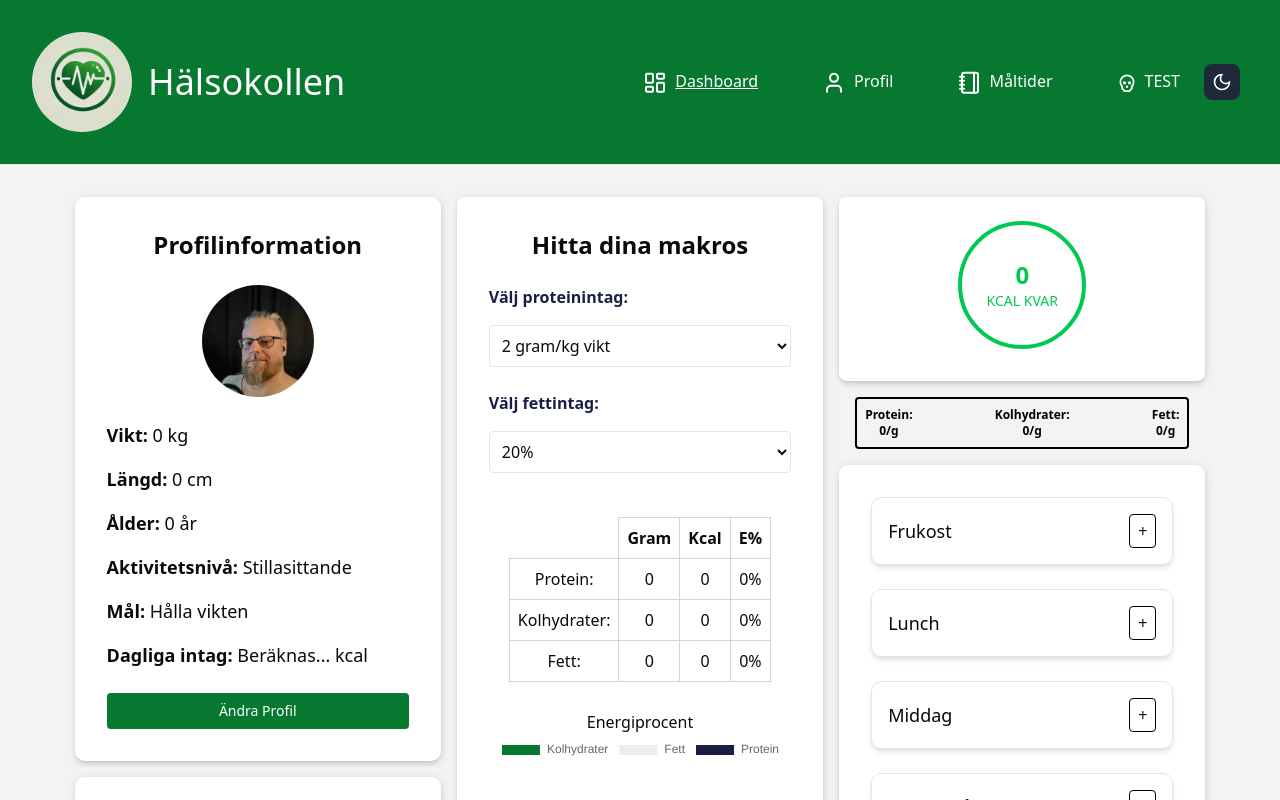
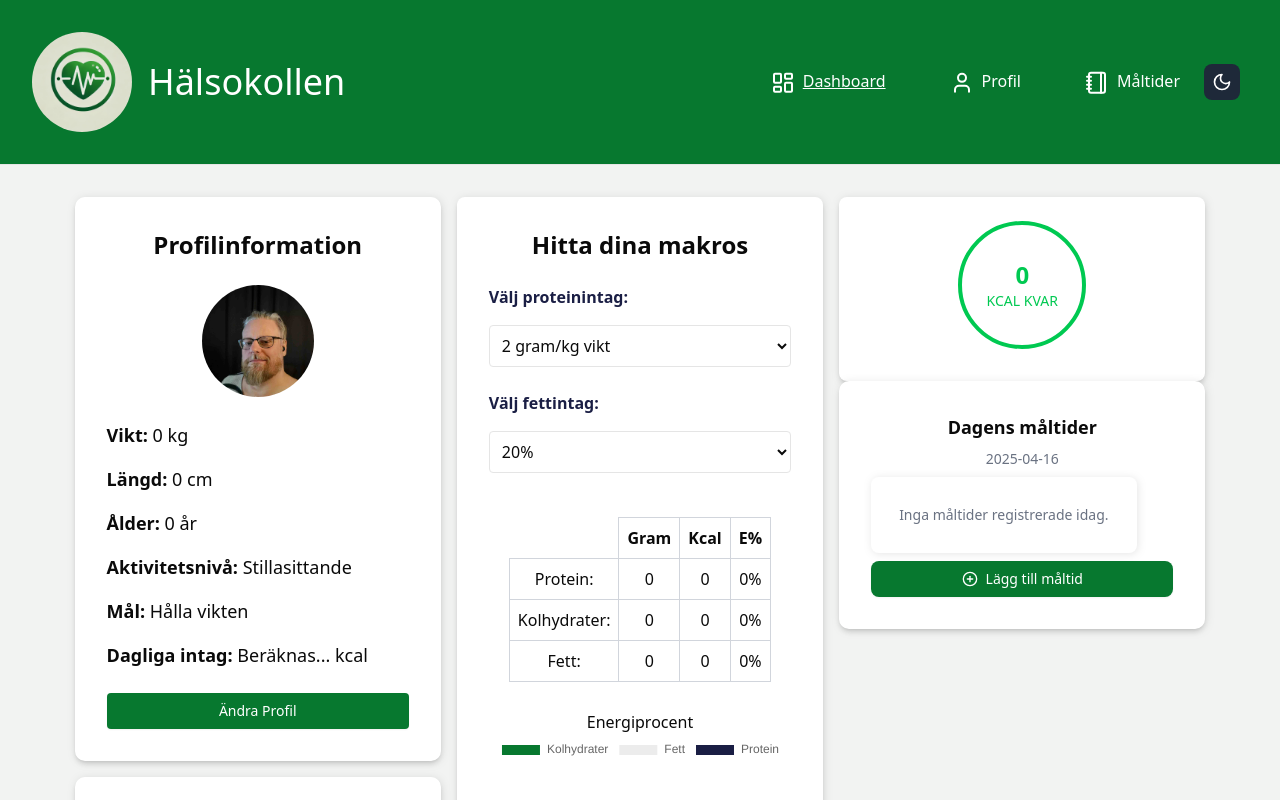
Before and after one commit to ToeCrow/Healttracker-v2.0, a React (Vite) app: page / in a window 1280 px wide. Shown: the top 800 px of the page. Built offline with nearby package versions, Linux system fonts and the light colour scheme.

Commit message:
main ready for presentation

```diff
--- a/src/components/Header/Navbar.jsx
+++ b/src/components/Header/Navbar.jsx
@@ -55,7 +55,7 @@ function Navbar() {
             Måltider
           </NavLink>
         </li>
-        <li>
+        {/* <li>
           <NavLink
             to="/test"
             className={({ isActive }) =>
@@ -65,7 +65,7 @@ function Navbar() {
             <Skull className="inline self-center h-full mr-2" size={20} color="white" />
             TEST
           </NavLink>
-        </li>
+        </li> */}
       </ul>
 
       {isOpen && (
--- a/src/components/MealListItem.jsx
+++ b/src/components/MealListItem.jsx
@@ -11,7 +11,7 @@ const MealListItem = ({ meal, onEdit = () => {}, editButton = null }) => {
 
   return (
     <details
-      className="bg-white shadow-md rounded p-4 border-1 border-accent/30"
+      className=" shadow-md rounded p-4 border-1 border-accent/30"
       open={showDetails} // React controls the open state
     >
       <summary
--- a/src/components/dashboard/MacrosBar.jsx
+++ b/src/components/dashboard/MacrosBar.jsx
@@ -5,6 +5,7 @@ const MacrosBar = () => {
   const macros = useSelector((state) => state.profile.macros) || {};
 
   return (
+    <div className="max-w-sm mx-auto rounded-lg shadow-md p-6 mt-4 fixed-width card gap-4 flex flex-col">
     <div className='flex justify-between border-2 border-black p-2 m-4 rounded'>
       <div className='flex-col'>
       <p className='font-bold text-xs'>Protein:</p>
@@ -20,6 +21,7 @@ const MacrosBar = () => {
       <p className='font-bold text-xs'>0/{macros.fatGrams}g</p>
       </div>
     </div>
+    </div>
   )
 }
 
--- a/src/components/dashboard/MealPlaner.jsx
+++ b/src/components/dashboard/MealPlaner.jsx
@@ -1,24 +1,22 @@
-import React from 'react'
-import MacrosBar from './MacrosBar'
-import KcalStatus from './KcalStatus'
-import TodaysMeals from './TodaysMeals'
-import MealTracker from '../MealTracker/MealTracker'
+import React from 'react';
+// import MacrosBar from './MacrosBar';
+import KcalStatus from './KcalStatus';
+import TodaysMeals from './TodaysMeals';
 
 const MealPlaner = () => {
   return (
-    <main className='p-0'>
-    <section className="mealplan-header">
-      <div className="calorie-counter">
-        <KcalStatus />
-      </div>
-      <MacrosBar />
-    </section>
-    <section className="mealplan-day">
-      <MealTracker />
-      <TodaysMeals />
-    </section>
+    <main className="p-0">
+      <section className="mealplan-header flex flex-col gap-4"> {/* Använd flexbox med gap */}
+        <div className="calorie-counter flex flex-col gap-4">
+          <KcalStatus />
+        </div>
+        {/* <MacrosBar /> */}
+      </section>
+      <section className="mealplan-day flex flex-col gap-4"> {/* Använd flexbox med gap */}
+        <TodaysMeals />
+      </section>
     </main>
-  )
+  );
 }
 
-export default MealPlaner
+export default MealPlaner;
--- a/src/routes.jsx
+++ b/src/routes.jsx
@@ -32,14 +32,14 @@ const router = createBrowserRouter([
           </Suspense>
         ),
       },
-      {
-        path: "test",
-        element: (
-          <Suspense fallback={<div className="p-4 text-2xl text-accent h-screen">Loading...</div>}>
-            <MealTracker />
-          </Suspense>
-        ),
-      },
+      // {
+      //   path: "test",
+      //   element: (
+      //     <Suspense fallback={<div className="p-4 text-2xl text-accent h-screen">Loading...</div>}>
+      //       <MealTracker />
+      //     </Suspense>
+      //   ),
+      // },
     ],
   },
 ]);
```
